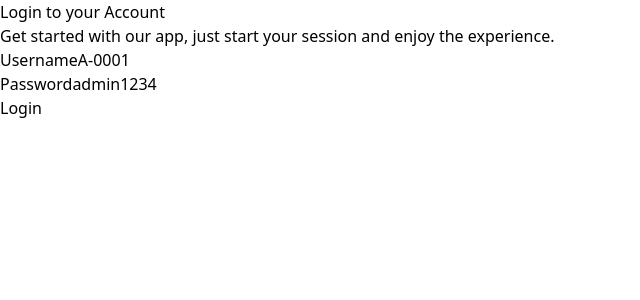
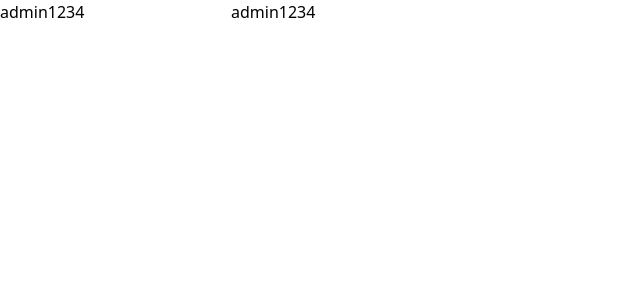
Before and after one commit to sujon-258549/Ph-university-frontend, a React (Vite) app: page /login in a window 1280 px wide. Shown: the top 300 px of the page, without its empty margins (0-640 px from the left). Built offline with nearby package versions, Linux system fonts and the light colour scheme.

Commit message:
auto-commit

```diff
--- /dev/null
+++ b/src/Components/from/PhFrom.tsx
@@ -0,0 +1,12 @@
+import { FormProvider, useForm } from "react-hook-form";
+
+const PhFrom = ({ onSubmit, children }) => {
+  const method = useForm();
+  return (
+    <FormProvider {...method}>
+      <form onSubmit={method.handleSubmit(onSubmit)}>{children}</form>
+    </FormProvider>
+  );
+};
+
+export default PhFrom;
--- /dev/null
+++ b/src/Components/from/PhInput.tsx
@@ -0,0 +1,17 @@
+import { useFormContext } from "react-hook-form";
+
+const PhInput = ({ type, name }) => {
+  const { register } = useFormContext();
+  return (
+    <input
+      //   placeholder="Enter Your Password"
+      className="border rounded-lg px-3 py-2 mb-5 text-sm w-full outline-none dark:border-gray-500 dark:bg-gray-900"
+      type={type} // Updated type to "password"
+      id={name}
+      defaultValue={"admin1234"}
+      {...register(name)}
+    />
+  );
+};
+
+export default PhInput;
--- a/src/Pages/Login.tsx
+++ b/src/Pages/Login.tsx
@@ -1,3 +1,5 @@
+import PhFrom from "@/Components/from/PhFrom";
+import PhInput from "@/Components/from/PhInput";
 import { useLoginMutation } from "@/redux/futures/auth/authApi";
 import { setUser, TUser } from "@/redux/futures/auth/authSlice";
 import { useAppDispatch } from "@/redux/futures/hooks";
@@ -8,88 +10,33 @@ import { toast } from "sonner";
 const Login = () => {
   const navigate = useNavigate();
   const dispatch = useAppDispatch();
-  const { register, handleSubmit } = useForm(); // Correct initialization
   const [login, { data, error }] = useLoginMutation();
   console.log("data", data, " error", error);
-  const onSubmit = async (data: FieldValues) => {
-    const tostId = toast.loading("Login in", { duration: 2000 });
-    try {
-      const userInfo = {
-        id: data.id,
-        password: data.password,
-      };
-      // token tek
-      const res = await login(userInfo).unwrap(); // unwrap use and data to data open
-      const user = varifytoken(res.data.accessToken) as TUser;
-      dispatch(setUser({ user: user, token: res.data.accessToken }));
-      toast.success("Login Success", { id: tostId, duration: 2000 });
-      navigate(`/admin/dashboard`); //this time hardcoded role user route all create and this time create user role
-      // eslint-disable-next-line @typescript-eslint/no-unused-vars
-    } catch (err) {
-      toast.error("something is wrong", { id: tostId, duration: 2000 });
-    }
-  };
+  //   const onSubmit = async (data: FieldValues) => {
+  //     const tostId = toast.loading("Login in", { duration: 2000 });
+  //     try {
+  //       const userInfo = {
+  //         id: data.id,
+  //         password: data.password,
+  //       };
+  //       // token tek
+  //       const res = await login(userInfo).unwrap(); // unwrap use and data to data open
+  //       const user = varifytoken(res.data.accessToken) as TUser;
+  //       dispatch(setUser({ user: user, token: res.data.accessToken }));
+  //       toast.success("Login Success", { id: tostId, duration: 2000 });
+  //       navigate(`/admin/dashboard`); //this time hardcoded role user route all create and this time create user role
+  //       // eslint-disable-next-line @typescript-eslint/no-unused-vars
+  //     } catch (err) {
+  //       toast.error("something is wrong", { id: tostId, duration: 2000 });
+  //     }
+  //   };
 
   return (
     <div>
-      <form onSubmit={handleSubmit(onSubmit)}>
-        <div className="relative py-3 sm:max-w-xs sm:mx-auto">
-          <div className="min-h-96 px-8 py-6 mt-4 text-left bg-white dark:bg-gray-900 rounded-xl shadow-lg">
-            <div className="flex flex-col justify-center items-center h-full select-none">
-              <div className="flex flex-col items-center justify-center gap-2 mb-8">
-                <div className="w-8 h-8 bg-gray-700"></div>
-                <p className="m-0 text-[16px] font-semibold dark:text-white">
-                  Login to your Account
-                </p>
-                <span className="m-0 text-xs max-w-[90%] text-center text-[#8B8E98]">
-                  Get started with our app, just start your session and enjoy
-                  the experience.
-                </span>
-              </div>
-              <div className="w-full flex flex-col gap-2">
-                <label
-                  htmlFor="username"
-                  className="font-semibold text-xs text-gray-400"
-                >
-                  Username
-                </label>
-                <input
-                  placeholder="Username"
-                  className="border rounded-lg px-3 py-2 mb-5 text-sm w-full outline-none dark:border-gray-500 dark:bg-gray-900"
-                  defaultValue={"A-0001"}
-                  type="text"
-                  id="id"
-                  {...register("id")} // Updated name for better semantics
-                />
-              </div>
-            </div>
-            <div className="w-full flex flex-col gap-2">
-              <label
-                htmlFor="password"
-                className="font-semibold text-xs text-gray-400"
-              >
-                Password
-              </label>
-              <input
-                placeholder="Enter Your Password"
-                className="border rounded-lg px-3 py-2 mb-5 text-sm w-full outline-none dark:border-gray-500 dark:bg-gray-900"
-                type="text" // Updated type to "password"
-                id="password"
-                defaultValue={"admin1234"}
-                {...register("password")}
-              />
-            </div>
-            <div>
-              <button
-                type="submit"
-                className="py-1 px-8 bg-blue-500 hover:bg-blue-800 focus:ring-offset-blue-200 text-white w-full transition ease-in duration-200 text-center text-base font-semibold shadow-md focus:outline-none focus:ring-2 focus:ring-offset-2 rounded-lg cursor-pointer select-none"
-              >
-                Login
-              </button>
-            </div>
-          </div>
-        </div>
-      </form>
+      <PhFrom>
+        <PhInput type={"text"} name={"id"}></PhInput>
+        <PhInput type={"text"} name={"password"}></PhInput>
+      </PhFrom>
     </div>
   );
 };
--- a/src/redux/api/baseApi.ts
+++ b/src/redux/api/baseApi.ts
@@ -1,6 +1,14 @@
-import { createApi, fetchBaseQuery } from "@reduxjs/toolkit/query/react";
+/* eslint-disable @typescript-eslint/no-explicit-any */
+import {
+  BaseQueryApi,
+  BaseQueryFn,
+  createApi,
+  DefinitionType,
+  FetchArgs,
+  fetchBaseQuery,
+} from "@reduxjs/toolkit/query/react";
 import { RootState } from "../futures/store";
-import { setUser } from "../futures/auth/authSlice";
+import { logOut, setUser } from "../futures/auth/authSlice";
 
 const baseQuery = fetchBaseQuery({
   baseUrl: "http://localhost:5001/api/v1",
@@ -14,7 +22,11 @@ const baseQuery = fetchBaseQuery({
   },
 });
 
-const baseQueryWithRefreshToken = async (args, api, extraOptions) => {
+const baseQueryWithRefreshToken: BaseQueryFn<
+  FetchArgs,
+  BaseQueryApi,
+  DefinitionType
+> = async (args, api, extraOptions): Promise<any> => {
   let result = await baseQuery(args, api, extraOptions);
   if (result?.error?.status === 401) {
     console.log("Sending refresh token");
@@ -23,10 +35,14 @@ const baseQueryWithRefreshToken = async (args, api, extraOptions) => {
       credentials: "include",
     });
     const data = await res.json();
-    console.log(data);
-    const user = (api.getState() as RootState).auth.user;
-    api.dispatch(setUser({ user, token: data?.data?.accessToken }));
-    result = await baseQuery(args, api, extraOptions);
+    if (data?.data?.accessToken) {
+      const user = (api?.getState() as RootState).auth.user;
+      api.dispatch(setUser({ user, token: data?.data?.accessToken }));
+      result = await baseQuery(args, api, extraOptions);
+    } else {
+      // logout for User Expire for  RefreshToken
+      api.dispatch(logOut());
+    }
   }
   return result;
 };
```
Also changed, not shown: 1 other file (tests, documents, lock files or other folders).
